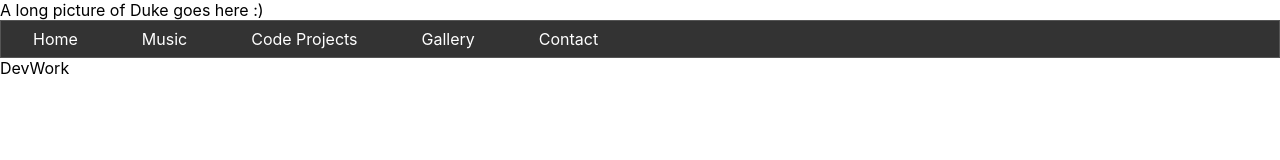
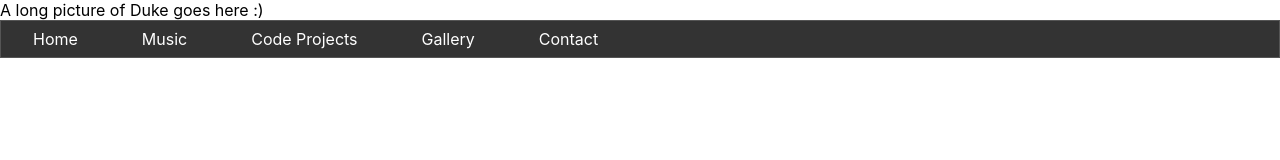
Before and after one commit to Duke1014/duke-website, a React (Create React App) app: page /devwork in a window 1280 px wide. Shown: the top 160 px of the page. Built offline with nearby package versions, Linux system fonts and the light colour scheme.

Commit message:
projects list started

```diff
--- a/src/DevWork.js
+++ b/src/DevWork.js
@@ -1,7 +1,14 @@
 import React from 'react'
 
 export default function DevWork() {
+
+
+
   return (
-    <div>DevWork</div>
+    <div>
+        <div className='to-do-list'>
+
+        </div>
+    </div>
   )
 }
```
